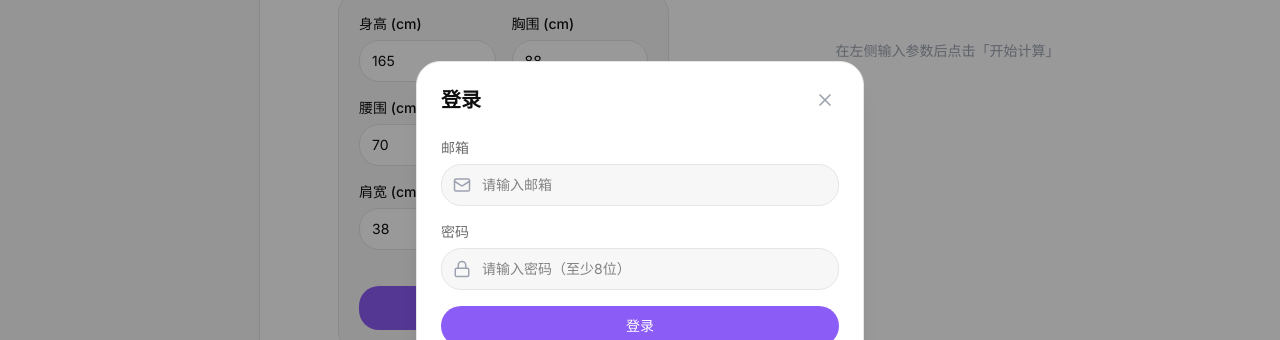
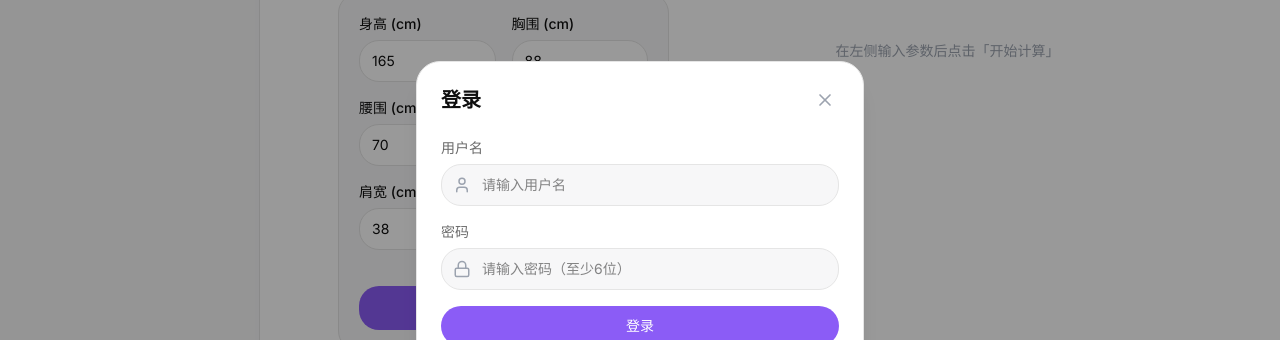
Before and after one commit to penghuizhong/vite-web, a React (Vite) app: page /calculator in a window 1280 px wide. Both pictures are taken after a click on the button "登录". Shown: the part 164-504 px from the top of the page. Built offline with nearby package versions, Linux system fonts and the light colour scheme.

Commit message:
修改邮箱注册为用户名注册

```diff
--- a/src/api/types.ts
+++ b/src/api/types.ts
@@ -38,19 +38,19 @@ export interface TokenResponse {
 }
 
 export interface LoginRequest {
-  email: string
+  username: string
   password: string
 }
 
 export interface RegisterRequest {
-  email: string
+  username: string
   password: string
   nickname: string
 }
 
 export interface UserResponse {
   id: string
-  email: string
+  username: string
   nickname: string
   is_active: boolean
 }
--- a/src/components/auth/AuthModal.tsx
+++ b/src/components/auth/AuthModal.tsx
@@ -1,5 +1,5 @@
 import { useState } from 'react'
-import { X, Mail, Lock, User } from 'lucide-react'
+import { X, Lock, User } from 'lucide-react' // 💡 移除了 Mail，保留 User 作为通用图标
 import { useAuthStore } from '@/stores/authStore'
 
 interface AuthModalProps {
@@ -9,7 +9,7 @@ interface AuthModalProps {
 
 export function AuthModal({ open, onClose }: AuthModalProps) {
   const [mode, setMode] = useState<'login' | 'register'>('login')
-  const [email, setEmail] = useState('')
+  const [username, setUsername] = useState('')
   const [password, setPassword] = useState('')
   const [nickname, setNickname] = useState('')
   const [error, setError] = useState('')
@@ -20,18 +20,19 @@ export function AuthModal({ open, onClose }: AuthModalProps) {
     e.preventDefault()
     setError('')
 
-    if (!email || !password) {
+    if (!username || !password) {
       setError('请填写所有必填字段')
       return
     }
 
-    if (!/^[^\s@]+@[^\s@]+\.[^\s@]+$/.test(email)) {
-      setError('请输入有效的邮箱地址')
+    if (username.length < 3) {
+      setError('用户名至少需要3个字符')
       return
     }
 
-    if (password.length < 8) {
-      setError('密码至少需要8个字符')
+    // 💡 修正点 1：将长度拦截阈值由 8 改为 6，与后端的最低限制以及 placeholder 保持完全一致
+    if (password.length < 6) {
+      setError('密码至少需要6个字符')
       return
     }
 
@@ -42,19 +43,20 @@ export function AuthModal({ open, onClose }: AuthModalProps) {
 
     try {
       if (mode === 'login') {
-        await login(email, password)
+        await login(username, password)
       } else {
-        await register(email, password, nickname)
+        await register(username, password, nickname)
       }
       onClose()
       resetForm()
     } catch {
-      setError(mode === 'login' ? '登录失败，请检查邮箱和密码' : '注册失败，请稍后重试')
+      // 💡 修正点 2：将兜底报错提示中的“邮箱”彻底修正为“用户名”
+      setError(mode === 'login' ? '登录失败，请检查用户名和密码' : '注册失败，请稍后重试')
     }
   }
 
   const resetForm = () => {
-    setEmail('')
+    setUsername('')
     setPassword('')
     setNickname('')
     setError('')
@@ -125,25 +127,26 @@ export function AuthModal({ open, onClose }: AuthModalProps) {
               className="block text-sm font-medium mb-1.5"
               style={{ color: 'var(--text-secondary)' }}
             >
-              邮箱
+              用户名
             </label>
             <div className="relative">
-              <Mail
+              {/* 💡 修正点 3：将原先的信封图标 Mail 替换为 User 图标，更契合“用户名”语义 */}
+              <User
                 size={18}
                 className="absolute left-3 top-1/2 -translate-y-1/2"
                 style={{ color: 'var(--text-muted)' }}
               />
               <input
-                type="email"
-                value={email}
-                onChange={(e) => setEmail(e.target.value)}
+                type="text"
+                value={username}
+                onChange={(e) => setUsername(e.target.value)}
                 className="w-full pl-10 pr-4 py-2.5 rounded-xl text-sm outline-none transition-colors"
                 style={{
                   background: 'var(--bg-secondary)',
                   border: '1px solid var(--border-default)',
                   color: 'var(--text-primary)',
                 }}
-                placeholder="请输入邮箱"
+                placeholder="请输入用户名"
               />
             </div>
           </div>
@@ -171,7 +174,7 @@ export function AuthModal({ open, onClose }: AuthModalProps) {
                   border: '1px solid var(--border-default)',
                   color: 'var(--text-primary)',
                 }}
-                placeholder="请输入密码（至少8位）"
+                placeholder="请输入密码（至少6位）"
               />
             </div>
           </div>
--- a/src/components/auth/UserSection.tsx
+++ b/src/components/auth/UserSection.tsx
@@ -51,8 +51,9 @@ export function UserSection() {
           <p className="text-sm font-medium truncate" style={{ color: 'var(--text-primary)' }}>
             {user.nickname}
           </p>
+          {/* 💡 修正点：将 user.email 改为 user.username */}
           <p className="text-xs truncate" style={{ color: 'var(--text-muted)' }}>
-            {user.email}
+            {user.username}
           </p>
         </div>
         <button
--- a/src/stores/authStore.ts
+++ b/src/stores/authStore.ts
@@ -7,8 +7,8 @@ interface AuthStore {
   user: UserResponse | null
   isLoading: boolean
   isAuthenticated: boolean
-  login: (email: string, password: string) => Promise<void>
-  register: (email: string, password: string, nickname: string) => Promise<void>
+  login: (username: string, password: string) => Promise<void>
+  register: (username: string, password: string, nickname: string) => Promise<void>
   logout: () => void
   fetchUser: () => Promise<void>
 }
@@ -18,10 +18,10 @@ export const useAuthStore = create<AuthStore>()((set) => ({
   isLoading: false,
   isAuthenticated: isAuthenticated(),
 
-  login: async (email: string, password: string) => {
+  login: async (username: string, password: string) => {
     set({ isLoading: true })
     try {
-      const res = await apiLogin({ email, password })
+      const res = await apiLogin({ username, password })
       setTokens(res.access_token, res.refresh_token)
       set({ isAuthenticated: true })
       await set({ isLoading: false })
@@ -34,10 +34,10 @@ export const useAuthStore = create<AuthStore>()((set) => ({
     }
   },
 
-  register: async (email: string, password: string, nickname: string) => {
+  register: async (username: string, password: string, nickname: string) => {
     set({ isLoading: true })
     try {
-      const res = await apiRegister({ email, password, nickname })
+      const res = await apiRegister({ username, password, nickname })
       setTokens(res.access_token, res.refresh_token)
       set({ isAuthenticated: true })
       await set({ isLoading: false })
--- a/vite.config.ts
+++ b/vite.config.ts
@@ -17,11 +17,11 @@ export default defineConfig({
     port: 5173,
     proxy: {
       '/api/v1': {
-        target: 'http://localhost:8000',
+        target: 'http://localhost:8080',
         changeOrigin: true,
       },
       '/v1': {
-        target: 'http://localhost:8001',
+        target: 'http://localhost:8080',
         changeOrigin: true,
       },
     },
```
Also changed, not shown: 2 other files (tests, documents, lock files or other folders).
